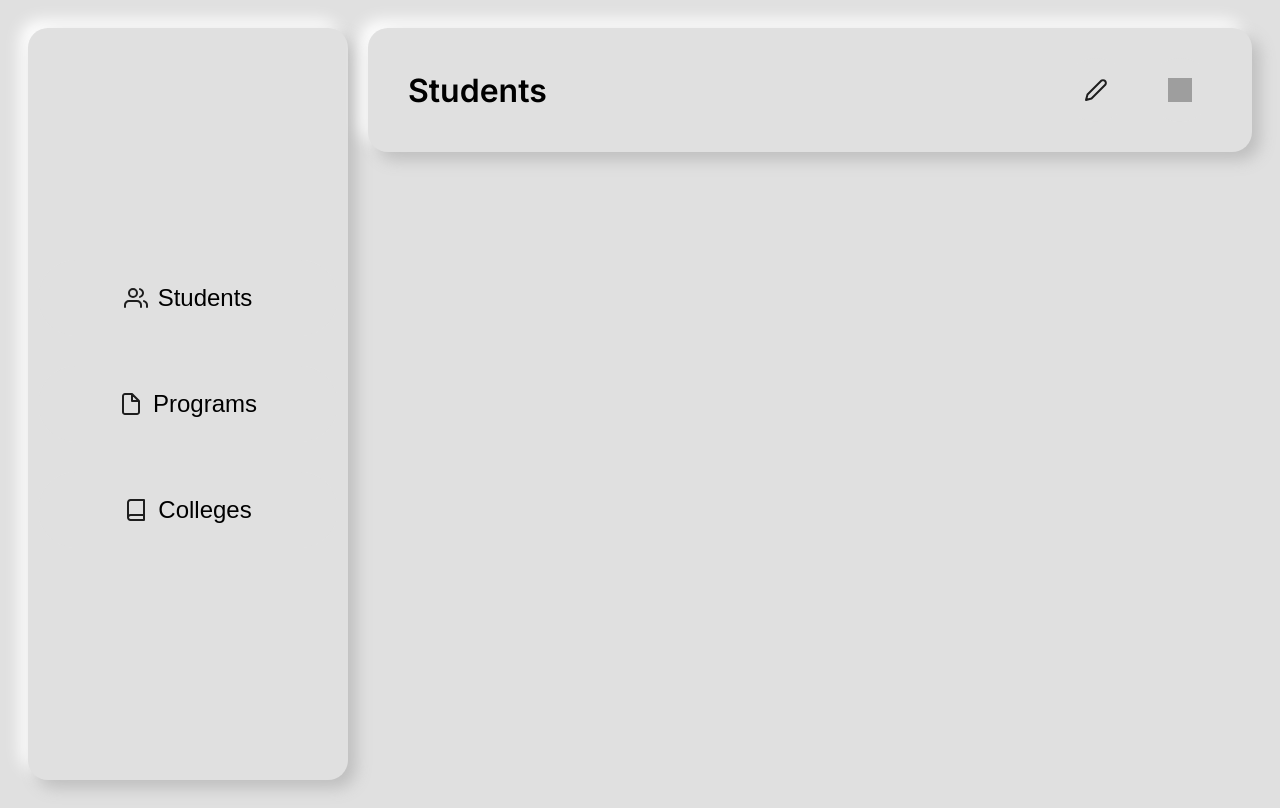
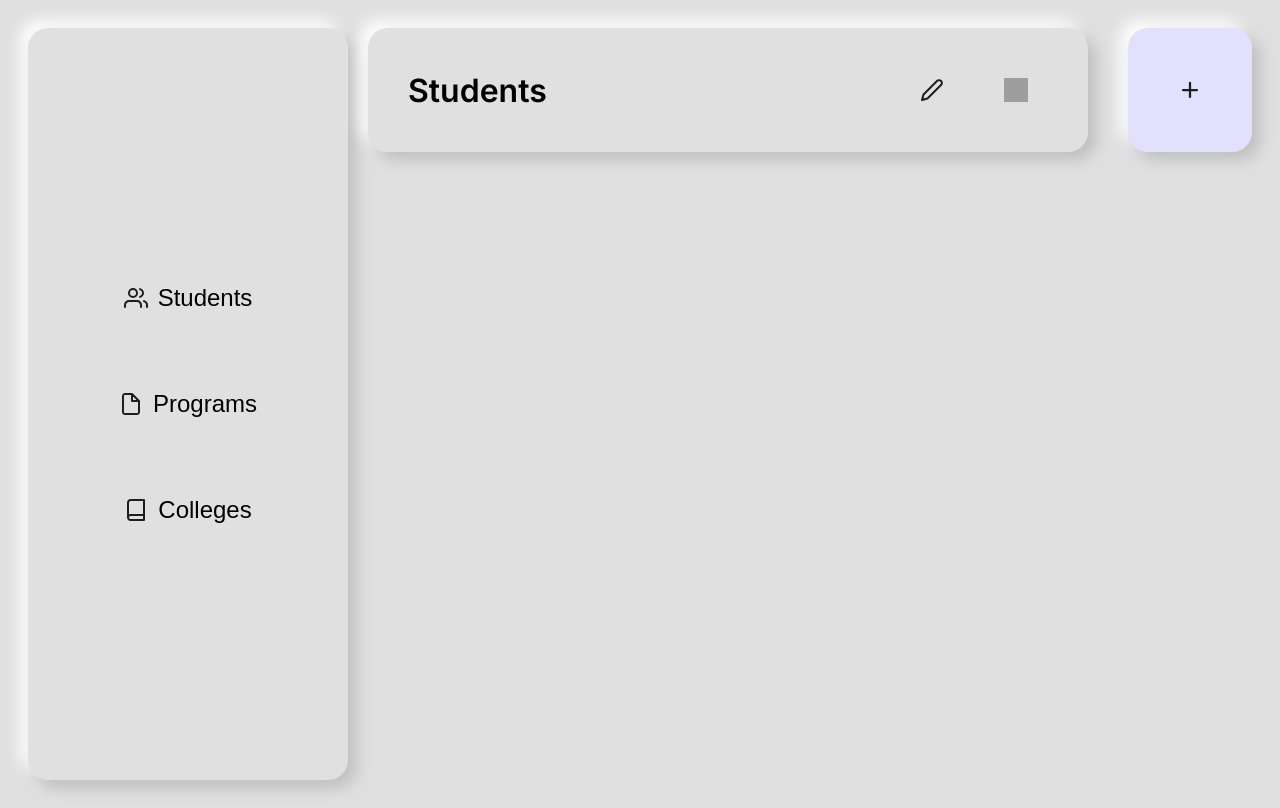
Before and after one commit to BolandoKen/WEB-SSIS, a Flask app: page / in a window 1280 px wide. Run offline with Flask 3, Linux system fonts and the light colour scheme; grey boxes are pictures that could not be loaded.

Commit message:
feat(addButton): Added addButton component with hardcoded icon and implemented it to toolbarContainer

```diff
--- a/static/css/base.css
+++ b/static/css/base.css
@@ -4,6 +4,8 @@
     --color-neutral: #e0e0e0;
     --color-neutral-grey: #9CA2AE;
     --color-destructive: #F04444;
+    --color-primary-100: #E1E1FD;
+    --color-primary-200: #C3C4FD;
 
     /* Typography */
     --font-family-base: 'Poppins', sans-serif;
@@ -17,6 +19,6 @@
     -8px -8px 16px #FFFF;
 
     --sunken:
-   inset 10px 10px 30px #AEAEC0,
-    -10px -10px 30px #FFFFFF;
+   inset -6px -6px 10px #AEAEC0,
+    -6px -6px 10px #FFFFFF;
 }
--- a/static/css/components.css
+++ b/static/css/components.css
@@ -63,6 +63,17 @@
     /* Inside auto layout */
     flex: none;
     align-self: stretch;
+}
+
+.content-box {
+  display: flex;
+  flex-direction: column;
+  justify-content: center;
+  align-items: flex-start;
+
+  flex: 1;           /* grow to take all remaining space */
+  order: 1;
+  align-self: stretch;
 }
 
 .icon-button{
@@ -150,13 +161,32 @@
   gap: 20px;
 }
 
-.content-box {
-  display: flex;
-  flex-direction: column;
-  justify-content: center;
-  align-items: flex-start;
+.add-button{
+/* Auto layout */
+display: flex;
+flex-direction: row;
+justify-content: center;
+align-items: center;
+padding: 20px;
+gap: 10px;
 
-  flex: 1;           /* grow to take all remaining space */
-  order: 1;
-  align-self: stretch;
+width: 84px;
+height: 84px;
+
+/* Primary 100 */
+background: var(--color-primary-100);
+/* Protruding */
+box-shadow: var(--protruding);
+border-radius: 20px;
+
+/* Inside auto layout */
+flex: none;
+order: 1;
+flex-grow: 0;
+
+transition: all 0.3s ease-in-out;
 }
+
+.add-button:hover{
+  background-color: var(--color-primary-200);
+}
--- /dev/null
+++ b/templates/components/_addButton.html
@@ -0,0 +1,5 @@
+{% macro addButton(href='#') %}
+<a href="{{ href }}" class="add-button">
+  <img src="{{ url_for('static', filename='icons/plus.svg') }}" alt="{{ label }} icon" class="btn-icon">
+</a>
+{% endmacro %}
--- a/templates/components/_toolbarContainer.html
+++ b/templates/components/_toolbarContainer.html
@@ -1,7 +1,9 @@
 {% from "components/_toolbar.html" import toolbar %}
+{% from "components/_addButton.html" import addButton %}
 
 {% macro toolbarContainer() %}
 <div class="toolbar-container">
   {{ toolbar()}}
+  {{ addButton(href='#')}}
 </div>
 {% endmacro %}
```
Also changed, not shown: static/icons/Plus.svg (added).
